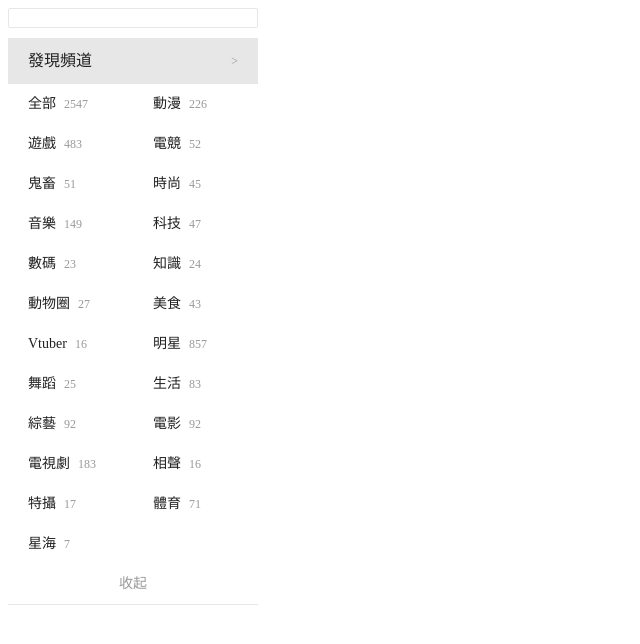
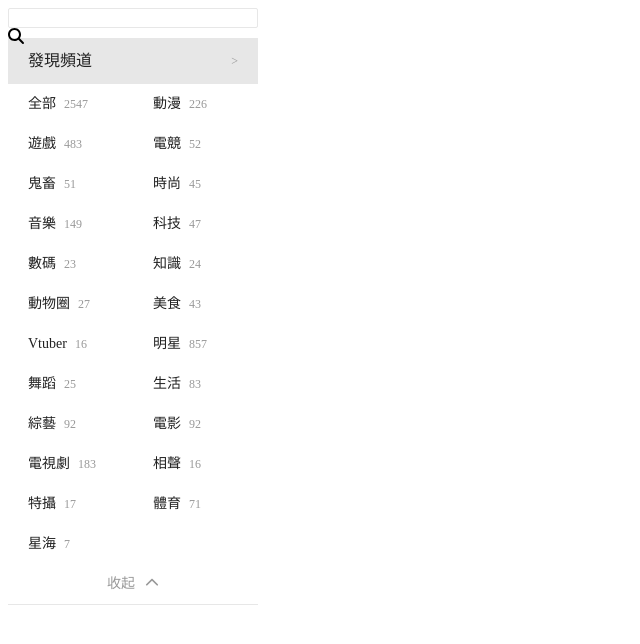
Before and after one commit to Ching-code/vue-practice-sidebar, a Vue app: page / in a window 1280 px wide. Shown: the top 644 px of the page, without its empty margins (0-640 px from the left). Built offline with nearby package versions, Linux system fonts and the light colour scheme.

Commit message:
feat: 加入 fontawesome icon 組件
ChannelList.vue 和 Search.vue 內部新增 Icon

```diff
--- a/package.json
+++ b/package.json
@@ -7,6 +7,12 @@
     "build": "vue-cli-service build"
   },
   "dependencies": {
+    "@fortawesome/fontawesome-free": "^6.4.2",
+    "@fortawesome/fontawesome-svg-core": "^6.4.2",
+    "@fortawesome/free-brands-svg-icons": "^6.4.2",
+    "@fortawesome/free-regular-svg-icons": "^6.4.2",
+    "@fortawesome/free-solid-svg-icons": "^6.4.2",
+    "@fortawesome/vue-fontawesome": "^2.0.10",
     "core-js": "^3.8.3",
     "vue": "^2.6.14"
   },
--- a/src/components/ChannelList.vue
+++ b/src/components/ChannelList.vue
@@ -23,6 +23,11 @@
         </div>
         <div class="collapse" @click="isExpand = !isExpand">
             <span>{{ isExpand ? "收起" : "展開" }}</span>
+            <font-awesome-icon
+                :icon="
+                    isExpand ? ['fas', 'chevron-up'] : ['fas', 'chevron-down']
+                "
+            />
         </div>
     </div>
 </template>
@@ -111,4 +116,7 @@ export default {
     cursor: pointer;
     border-bottom: #e7e7e7 1px solid;
 }
+.collapse span {
+    margin-right: 10px;
+}
 </style>
--- a/src/components/Search.vue
+++ b/src/components/Search.vue
@@ -3,6 +3,7 @@
         <div class="search-area">
             <input type="text" />
         </div>
+        <font-awesome-icon :icon="['fas', 'magnifying-glass']" />
     </form>
 </template>
 <script>
--- a/src/main.js
+++ b/src/main.js
@@ -3,6 +3,23 @@ import App from './App.vue'
 
 Vue.config.productionTip = false
 
+/* import the fontawesome core */
+import { library } from '@fortawesome/fontawesome-svg-core'
+
+/* import font awesome icon component */
+import { FontAwesomeIcon } from '@fortawesome/vue-fontawesome'
+
+/* import specific icons */
+import { faMagnifyingGlass } from '@fortawesome/free-solid-svg-icons'
+import { faChevronUp } from '@fortawesome/free-solid-svg-icons'
+import { faChevronDown } from '@fortawesome/free-solid-svg-icons'
+
+/* add icons to the library */
+library.add(faMagnifyingGlass, faChevronUp, faChevronDown)
+
+/* add font awesome icon component */
+Vue.component('font-awesome-icon', FontAwesomeIcon)
+
 new Vue({
   render: h => h(App),
 }).$mount('#app')
```
Also changed, not shown: 1 other file (tests, documents, lock files or other folders).
